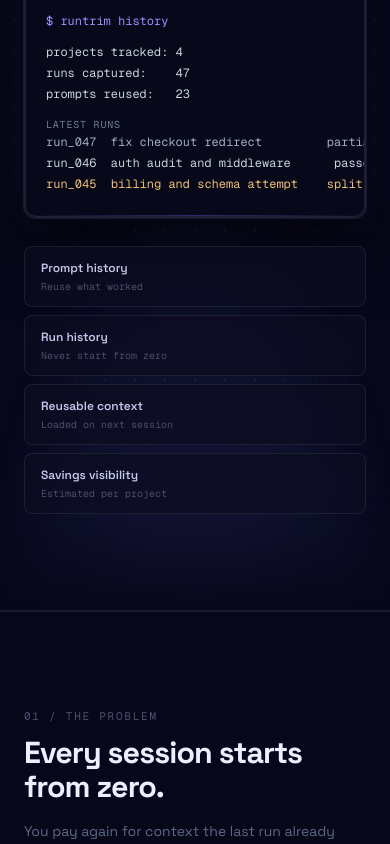
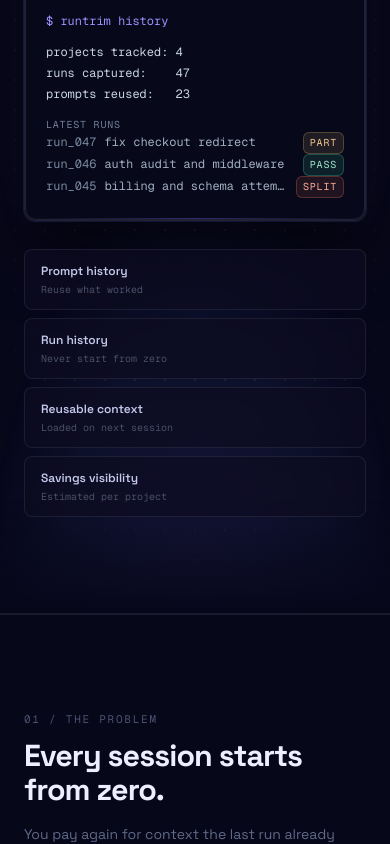
Before and after one commit to michelpronkk-oss/rtrim, a Next.js app: page / in a window 390 px wide. Shown: the part 900-1744 px from the top of the page. Built offline with nearby package versions, Linux system fonts and the light colour scheme.

Commit message:
Polish RunTrim mobile hero terminal

```diff
--- a/src/app/page.tsx
+++ b/src/app/page.tsx
@@ -764,20 +764,9 @@ export default function Home() {
             />
           </div>
 
-          {/* Trust indicators — legible */}
-          <div className="mt-9 flex flex-wrap items-center justify-center gap-x-5 gap-y-2.5">
-            {[
-              "No credit card",
-              "Local-first",
-              "Free in V1",
-              "Agent-agnostic",
-            ].map((t) => (
-              <span key={t} className="flex items-center gap-1.5 text-[12px] text-[#525C7A]">
-                <Check className="size-3.5 shrink-0 text-[#7C6DFA]" />
-                {t}
-              </span>
-            ))}
-          </div>
+          <p className="mt-8 px-4 text-center text-[11px] leading-6 text-[#4E5577] sm:text-[12px]">
+            Free in V1 · No account required · Local-first · Agent-agnostic
+          </p>
         </div>
       </section>
 
--- a/src/components/app/hero-terminal.tsx
+++ b/src/components/app/hero-terminal.tsx
@@ -66,6 +66,54 @@ const LINE_COLOR: Record<string, string> = {
   ok:      "text-[#4DE8B0]",
 };
 
+type RunStatus = "PASS" | "PART" | "SPLIT";
+
+const STATUS_STYLES: Record<RunStatus, string> = {
+  PASS: "border-[#4DE8B0]/25 bg-[#4DE8B0]/10 text-[#9EE6CD]",
+  PART: "border-[#F0BF72]/25 bg-[#F0BF72]/10 text-[#F2C88D]",
+  SPLIT: "border-[#FF7B5C]/25 bg-[#FF7B5C]/10 text-[#FFAC98]",
+};
+
+function parseRunRow(text: string): { id: string; task: string; status: RunStatus } | null {
+  const parts = text.trim().split(/\s+/);
+  const id = parts.shift();
+  const rawStatus = parts.pop();
+
+  if (!id || !rawStatus) return null;
+
+  let status: RunStatus | null = null;
+  if (rawStatus === "passed") status = "PASS";
+  if (rawStatus === "partial") status = "PART";
+  if (rawStatus === "split") status = "SPLIT";
+  if (!status) return null;
+
+  return {
+    id,
+    task: parts.join(" "),
+    status,
+  };
+}
+
+function RunRow({ text }: { text: string }) {
+  const parsed = parseRunRow(text);
+  if (!parsed) return <div className="leading-[1.75] text-[#A0AFBE]">{text}</div>;
+
+  return (
+    <div className="flex min-w-0 flex-wrap items-center gap-x-2 gap-y-1.5 leading-[1.6] sm:flex-nowrap">
+      <span className="shrink-0 text-[#7A8AA0]">{parsed.id}</span>
+      <span className="min-w-0 flex-1 truncate text-[#A0AFBE]">{parsed.task}</span>
+      <span
+        className={cn(
+          "ml-auto shrink-0 rounded-[6px] border px-1.5 py-[2px] text-[10px] uppercase tracking-[0.08em]",
+          STATUS_STYLES[parsed.status]
+        )}
+      >
+        {parsed.status}
+      </span>
+    </div>
+  );
+}
+
 /* ── Typewriter hook ─────────────────────────────────────── */
 function useTypewriter(text: string, charDelay = 32) {
   const [count, setCount] = useState(0);
@@ -111,6 +159,9 @@ function AnimatedLines({
     <>
       {lines.slice(0, shown).map((line, i) => {
         if (line.kind === "blank") return <div key={i} className="h-2" />;
+        if (line.kind === "row" || line.kind === "row-ok" || line.kind === "row-warn") {
+          return <RunRow key={i} text={line.text} />;
+        }
         return (
           <div
             key={i}
```
